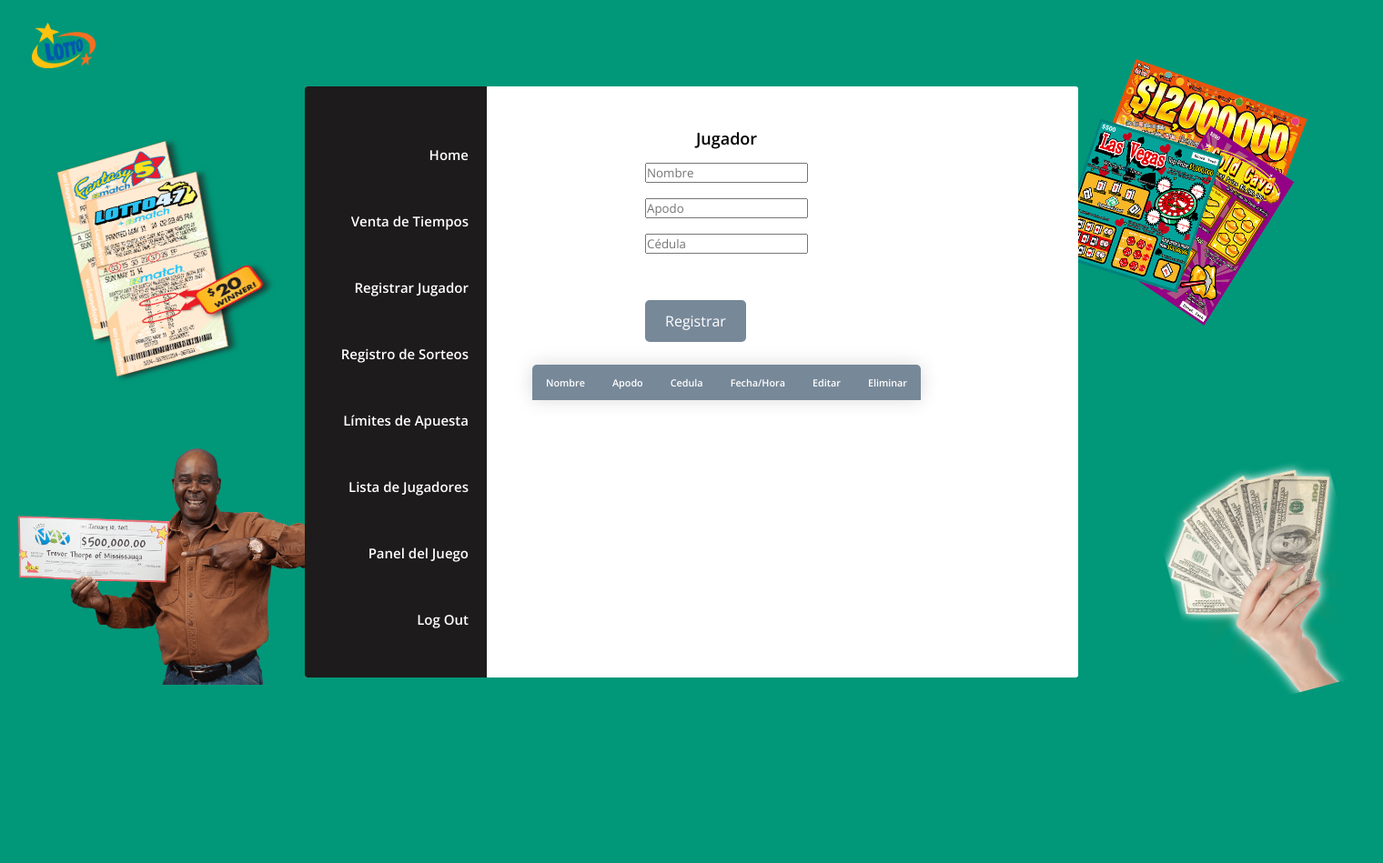
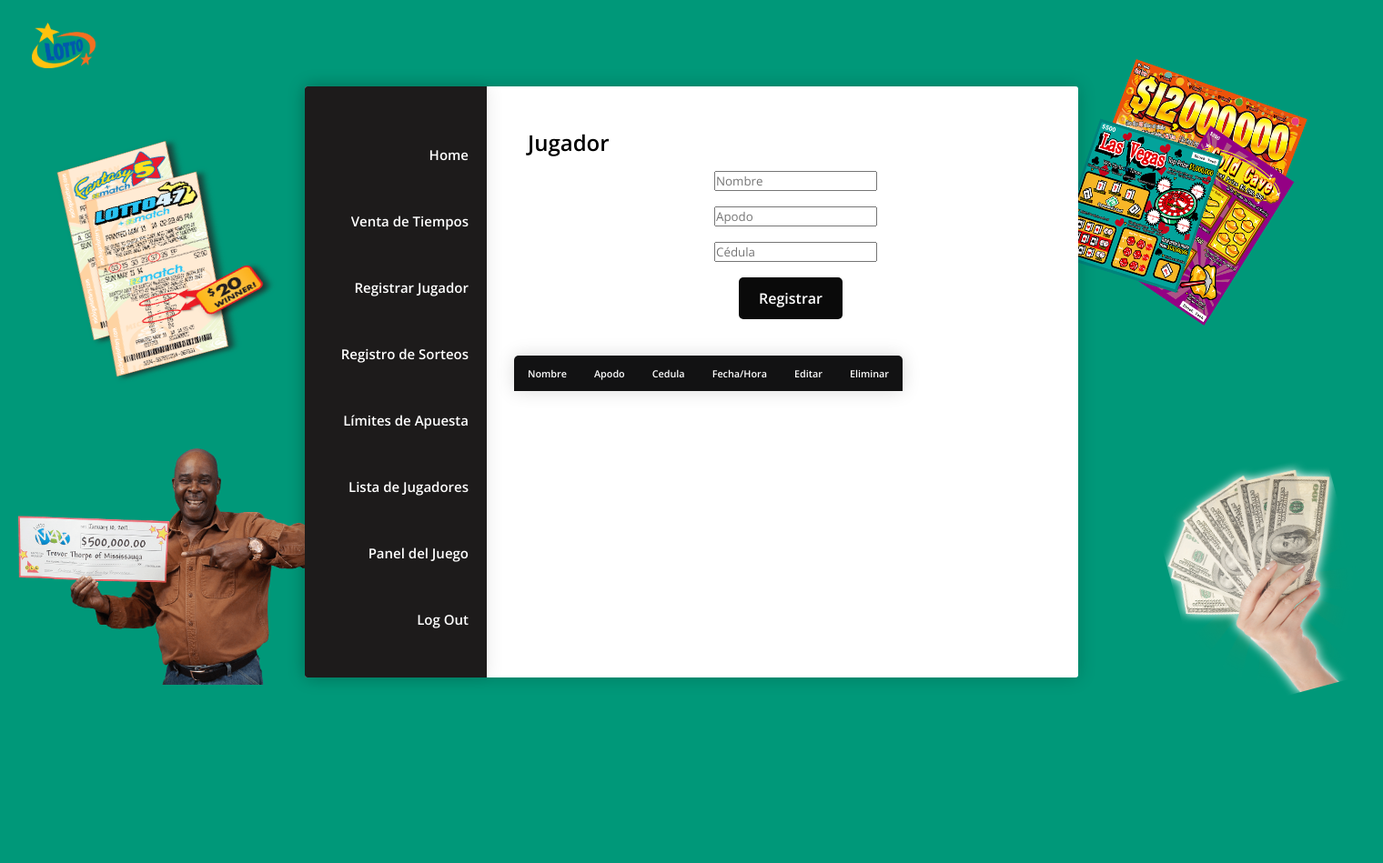
Before and after one commit to bernalqz/Proyecto_Progra04, a PHP site: page /app/views/registrar-jugador.php in a window 1520 px wide. Shown: the top 949 px of the page at 91% size. Run offline with PHP 8.4, Linux system fonts and the light colour scheme; data that the repository does not hold is empty.

Commit message:
Front-end listo

```diff
--- a/app/views/header.php
+++ b/app/views/header.php
@@ -4,7 +4,7 @@
     <meta charset="UTF-8">
     <meta http-equiv="X-UA-Compatible" content="IE=edge">
     <meta name="viewport" content="width=device-width, initial-scale=1.1">
-    <link rel="stylesheet" href="../../assets/css/style.css?ver=1.1">
+    <link rel="stylesheet" href="../../assets/css/style.css?ver=1.7">
 
     <title>El Juego de los tiempos</title>
 </head>
--- a/app/views/index.php
+++ b/app/views/index.php
@@ -1,5 +1,7 @@
    <?php include "header.php"?>
-   <div class="title-head">
-   <img src="../../assets/bingo.png">
+
+   <div>
+   <img class="icono" src="../../assets/bingo.png">
    </div>
+
     <?php include "footer.php"?>
--- a/app/views/limites-de-apuesta.php
+++ b/app/views/limites-de-apuesta.php
@@ -2,10 +2,10 @@
 
 
 <div class="title-head">
-<h2>Límites de Dinero</h2>
+<h1>Límites de Dinero</h1>
 </div>
 
-<div>
+<div class="ventanas">
 <form action="../../assets/php/limite_de_apuesta.php">
 <label for=""></label>
 
@@ -19,7 +19,7 @@
   <option value="">Hondureña</option>
 </select>
 <br><br>
-<input type="number" min="0" max="100" required placeholder="Número a limitar"></input><br><br>
+<input type="number" min="0" max="100" required placeholder="Min/Max"></input><br><br>
 <input type="number" placeholder="Máximo de apuesta"></input><br><br>
 <input type="number" placeholder="Mínimo de apuesta"></input><br><br>
 
--- a/app/views/lista-de-jugadores.php
+++ b/app/views/lista-de-jugadores.php
@@ -3,6 +3,7 @@
 <br>
 <br>
 <br>
+<div>
 <table class="content-table">
         <thead>
           <tr>
@@ -33,7 +34,7 @@
           </tr>
         </tbody>
       </table>
-
+</div>
 
 
 <?php include "footer.php"?>
--- a/app/views/log-out.php
+++ b/app/views/log-out.php
@@ -1,5 +1,5 @@
 <?php include "header.php"?>
 
-<h2>Log out</h2>
+<h1>Log out</h1>
 
 <?php include "footer.php"?>
--- a/app/views/panel-de-juego.php
+++ b/app/views/panel-de-juego.php
@@ -1,10 +1,10 @@
 <?php include "header.php"?>
 
 <div class="title-head">
-<h2>Panel de Juego</h2>
+<h1>Panel de Juego</h1>
 </div>
 
-<div>
+<div class="ventanas">
 <form action="../../assets/php/panel_de_juego.php">
 <label for="">Número ganador:</label>
 
@@ -22,7 +22,7 @@
 <br><br>  <br><br>
 <label for=""> Espacio para mostrar Lista de Ganadores</label>
 <br><br>  <br><br>
-<input type="submit" class="btn" value="Consultar Ganadores"></input>
+<input type="submit" class="btn" value="Ganadores"></input>
 
 </form>
 </div>
--- a/app/views/registrar-jugador.php
+++ b/app/views/registrar-jugador.php
@@ -3,17 +3,17 @@
 
 
 <div class="title-head">
-<h2>Jugador</h2>
+<h1>Jugador</h1>
 </div>
 
-<div>
+<div class="ventanas">
 <form action="../../assets/php/registrar_jugador.php" method="POST">
 <label for=""></label>
 <input type="text" name="Nombre" placeholder="Nombre" required></input><br><br>
 <input type="text" name="Apodo" placeholder="Apodo" required></input><br><br>
 <input type="text" name="Cedula" placeholder="Cédula" required></input><br><br>
 
-</select><br><br>
+</select>
 
 <input type="submit" class="btn" value="Registrar"></input>
 
@@ -76,7 +76,7 @@ if ($datos_consulta->num_rows>0){
 <input type="text" name="Apodo"  placeholder="Apodo del jugador" max="100" value="<?php echo $Apodo?>" required></input><br><br>
 <input type="number" name="Cedula"  placeholder="Cedula" value="<?php echo $Cedula?>" required></input><br><br>
 <br>
-<input type="submit" class="btn" value="Editar"></input>
+<input type="submit" class="btn-pop" value="Editar"></input>
 </form>
 
 </div>
--- a/assets/css/style.css
+++ b/assets/css/style.css
@@ -24,23 +24,230 @@ body{
   align-items: center;
   justify-content: center;
   min-height: 100vh;
-  padding: 0 20px;
   }
 
 .container-game{
   width: 850px;
   height: 650px;
-  max-width: 100%;
   background: #fff;
   display: flex;
   border-radius: 3px;
   position: fixed;
   bottom: 55px;
+  box-shadow: 0 0 20px rgba(0, 0, 0, 0.20);
   }
 
-  /*Imagenes*/
+.navbar
+{
+  width: 200px;
+  height: 100%;
+  background: #1D1B1B;
+  padding: 40px 20px;
+  text-align: right;
+  border-radius: 3px 0px 0px 3px;
+  display: block;
+  box-shadow: 0 0 20px rgba(0, 0, 0, 0.10);
+}
 
-  .logo img{
+/*Side bar*/
+
+.nav-link {
+  color: #fff;
+  height: 70px;
+  text-align: center;
+  text-decoration: none;
+  outline: 0;
+  overflow: hidden;
+  font-size: 15px;
+  font-weight: bold;
+  margin-bottom: 3px;
+  cursor: pointer;
+  transition: all 0.5s ease;
+  border: none;
+  background-color: #1D1B1B;
+}
+
+.nav-link:hover {
+  color: #009879;
+}
+
+/*Side bar-end*/
+
+.game{
+align-items: center;
+flex-direction: column;
+position: relative;
+top: 45px;
+}
+
+.game .ventanas{
+  position: relative;
+  left: 250px;
+}
+
+.game h1{
+margin-bottom: 15px;
+position: relative;
+left: 45px;
+}
+
+.game .btn{
+  margin-bottom: 15px;
+  position: relative;
+  left: 27px;
+  }
+
+/*scroll bar */
+
+.game-frame{
+width: 650px;
+height: calc(100% - 100px);
+overflow: auto;
+overflow-x: hidden;
+}
+
+/* fin scroll bar */
+
+/*botones*/
+
+.btn{
+  background-color: rgb(10, 10, 10);
+  border: none;
+  border-radius: 5px;
+  color: white;
+  padding: 12px 22px;
+  text-align: center;
+  text-decoration: none;
+  display: inline-block;
+  font-size: 16px;
+  cursor: pointer;
+  font-weight: bold;
+}
+
+.btn-pop{
+  background-color: rgb(10, 10, 10);
+  border: none;
+  border-radius: 5px;
+  color: white;
+  padding: 9px 20px;
+  text-align: center;
+  text-decoration: none;
+  display: inline-block;
+  font-size: 12px;
+  cursor: pointer;
+  font-weight: bold;
+}
+
+.content-table .editar-btn{
+  background-color: rgb(247, 225, 129);
+  border: 1px solid;
+  border-radius: 5px;
+  color: rgb(0, 0, 0);
+  text-align: center;
+  text-decoration: none;
+  display: inline-block;
+  font-size: 15px;
+  padding: 10px 20px;
+  cursor: pointer;
+  font-weight: bold;
+}
+
+.content-table .delete-btn{
+  background-color: rgb(175, 50, 77);
+  border: 1px solid;
+  border-radius: 5px;
+  color: rgb(0, 0, 0);
+  text-align: center;
+  text-decoration: none;
+  display: inline-block;
+  font-size: 15px;
+  padding: 10px 15px;
+  cursor: pointer;
+  font-weight: bold;
+}
+
+/*botones-end*/
+
+/*Tabla*/
+
+.content-table {
+  border-collapse: collapse;
+  margin: 25px 30px;
+  font-size: 0.9em;
+  min-width: 300px;
+  border-radius: 5px 5px 0 0;
+  overflow: hidden;
+  box-shadow: 0 0 20px rgba(0, 0, 0, 0.15);
+}
+
+.content-table thead tr {
+  background-color: rgb(18, 18, 19);
+  color: #ffffff;
+  text-align: center;
+}
+
+.content-table th,
+.content-table td {
+  padding: 12px 15px;
+}
+
+.content-table tbody tr {
+  border-bottom: 1px solid #dddddd;
+}
+
+.content-table tbody tr:nth-of-type(even) {
+  background-color: #f3f3f3;
+}
+
+.content-table tbody tr:last-of-type {
+  border-bottom: 2px solid rgb(18, 18, 19);
+}
+
+/*Tabla-end*/
+
+/*Pop-up*/
+
+.pop-up{
+  width: 300px;
+  height: 350px;
+  border: none;
+  border-radius: 3px;
+  overflow: hidden;
+  overflow-x: none;
+  padding: 10px 20px;
+  justify-content: center;
+  text-align: center;
+}
+
+.pop-up h2{
+  margin-top: 25px;
+  margin-bottom: 15px;
+}
+
+.x-btn{
+  position: relative;
+  left: 125px;
+  border: none;
+  font-weight: bold;
+  font-size: 25px;
+  color: #0a0a0a;
+  background-color: #fff;
+}
+
+.pop{
+  position: relative;
+  left: 41%;
+  top: 25%;
+  border: none;
+  border-radius: 5px;
+  box-shadow: 0 0 20px rgba(0, 0, 0, 0.15);
+}
+
+/*Pop-up-end*/
+
+ /*Imagenes*/
+
+ .logo img{
   position: relative;
   left: 35px;
   top: 25px;
@@ -93,190 +300,21 @@ body{
     transform: rotate(25deg);
   }
 
-  .title-head img{
-    width: 490px;
-    height: 495px;
+  .icono{
+    width: 480px;
+    height: 485px;
+    position: relative;
+    top: 40px;
+    left: 80px;
+    transition: 400ms;
+  }
+
+  .icono:hover{
+    transform: scale(1.1);
   }
 
   /*Imagenes-final*/
 
-.navbar
-{
-  width: 200px;
-  height: 100%;
-  background: #1D1B1B;
-  padding: 40px 20px;
-  text-align: right;
-  border-radius: 3px 0px 0px 3px;
-}
-
-/*Side bar*/
-
-.nav-link {
-  color: #fff;
-  height: 70px;
-  text-align: center;
-  text-decoration: none;
-  outline: 0;
-  overflow: hidden;
-  font-size: 15px;
-  font-weight: bold;
-  position: relative;
-  margin-bottom: 3px;
-  cursor: pointer;
-  transition: all 0.5s ease;
-  border: none;
-  background-color: #1D1B1B;
-}
-
-.nav-link:hover {
-  color: #009879;
-}
-
-/*Side bar-end*/
-
-.game-frame
-{
-display:flex;
-align-items: center;
-flex-direction: column;
-align-items: center;
-}
-
-.game-frame h2{
-  margin-bottom: 15px;
-}
-
-/*scroll bar */
-
-.container-game .game-frame{
-position: relative;
-top: 45px;
-padding: auto;
-height: calc(100% - 110px);
-overflow: auto;
-overflow-x: none;
-}
-
-/* fin scroll bar */
-
-/*botones*/
-
-.btn{
-  background-color: lightslategray;
-  border: none;
-  border-radius: 5px;
-  color: white;
-  padding: 12px 22px;
-  text-align: center;
-  text-decoration: none;
-  display: inline-block;
-  font-size: 16px;
-  cursor: pointer;
-}
-
-.content-table .editar-btn{
-  background-color: rgb(247, 196, 129);
-  border: none;
-  border-radius: 5px;
-  color: rgb(0, 0, 0);
-  text-align: center;
-  text-decoration: none;
-  display: inline-block;
-  font-size: 15px;
-  padding: 10px 20px;
-  cursor: pointer;
-}
-
-.content-table .delete-btn{
-  background-color: rgb(248, 56, 98);
-  border: none;
-  border-radius: 5px;
-  color: rgb(0, 0, 0);
-  text-align: center;
-  text-decoration: none;
-  display: inline-block;
-  font-size: 15px;
-  padding: 10px 15px;
-  cursor: pointer;
-}
-
-/*botones-end*/
-
-/*Tabla*/
-
-.content-table {
-  border-collapse: collapse;
-  margin: 25px 50px;
-  font-size: 0.9em;
-  min-width: 400px;
-  border-radius: 5px 5px 0 0;
-  overflow: hidden;
-  box-shadow: 0 0 20px rgba(0, 0, 0, 0.15);
-}
-
-.content-table thead tr {
-  background-color: lightslategray;
-  color: #ffffff;
-  text-align: center;
-  font-weight: bold;
-}
-
-.content-table th,
-.content-table td {
-  padding: 12px 15px;
-}
-
-.content-table tbody tr {
-  border-bottom: 1px solid #dddddd;
-}
-
-.content-table tbody tr:nth-of-type(even) {
-  background-color: #f3f3f3;
-}
-
-.content-table tbody tr:last-of-type {
-  border-bottom: 2px solid lightslategray;
-}
-
-.content-table tbody tr.active-row {
-  font-weight: bold;
-  color: lightslategray;
-}
-
-/*Tabla-end*/
-
-/*Pop-up*/
-
-.pop-up{
-  width: 300px;
-  height: 350px;
-  border: none;
-  border-radius: 3px;
-  overflow: hidden;
-  overflow-x: none;
-  padding: 10px 20px;
-  justify-content: center;
-  text-align: center;
-}
-
-.pop-up h2{
-  margin-top: 25px;
-  margin-bottom: 15px;
-}
-
-.x-btn{
-  border: none;
-  font-weight: bold;
-  font-size: 25px;
-  color: #fa0101;
-  background-color: #fff;
-}
-
-.pop{
-  position: relative;
-  left: 40%;
-  top: 25%;
-}
-
-/*Pop-up-end*/
+  input:focus{
+    border: 1px solid #1D1B1B;
+  }
```
Also changed, not shown: app/views/registrar-sorteo.php (+3 -5 lines), app/views/venta-de-tiempos.php (+5 -3 lines).
